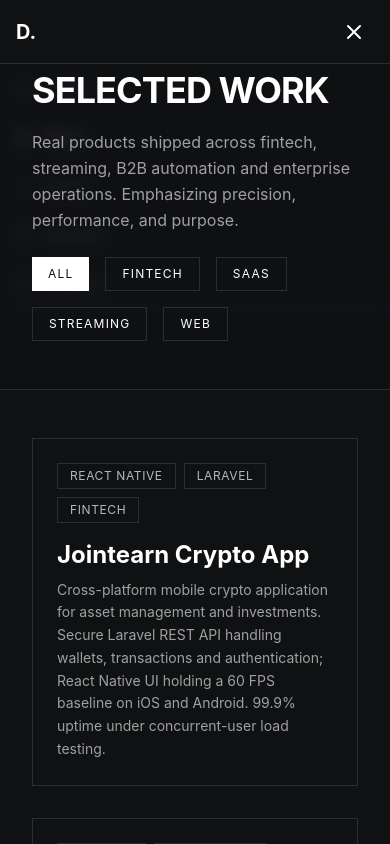
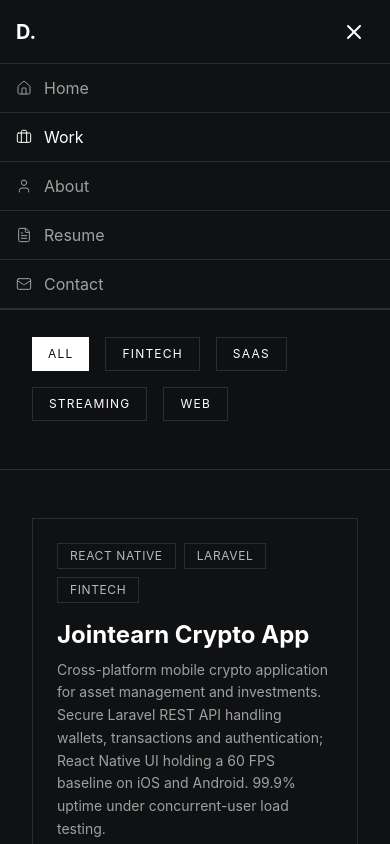
Before and after one commit to Davetechinnovation/Dandys-portfolio, a Next.js app in the folder portfolio/: page /work in a window 390 px wide. Both pictures are taken after a click on the button "Toggle menu". Shown: the top 844 px of the page. Built offline with nearby package versions, Linux system fonts and the light colour scheme.

Commit message:
fix(layout): adjust z-index and padding for mobile menu and work page
- Increase z-index of mobile menu for proper layering
- Add padding to main content on mobile for full-screen menu
- Adjust sticky position of work page header

```diff
--- a/portfolio/components/layout/Sidebar.tsx
+++ b/portfolio/components/layout/Sidebar.tsx
@@ -71,7 +71,7 @@
 
       {/* Mobile Menu */}
       {isOpen && (
-        <nav className="md:hidden fixed top-16 left-0 right-0 bg-background border-b border-border z-40">
+        <nav className="md:hidden fixed top-16 left-0 right-0 bg-background border-b border-border z-50">
           {navItems.map((item) => (
             <Link
               key={item.href}
--- a/portfolio/components/sections/WorkPageClient.tsx
+++ b/portfolio/components/sections/WorkPageClient.tsx
@@ -19,9 +19,9 @@
         );
 
   return (
-    <main className="md:ml-16">
+    <main className="pt-20 md:pt-0 md:ml-16">
       {/* Header */}
-      <div className="sticky top-0 md:static md:pt-8 bg-background/80 md:bg-transparent backdrop-blur md:backdrop-blur-none z-40 border-b md:border-b-0 border-border">
+      <div className="sticky top-16 md:static md:pt-8 bg-background/80 md:bg-transparent backdrop-blur md:backdrop-blur-none z-40 border-b md:border-b-0 border-border">
         <div className="max-w-7xl mx-auto px-8 md:px-16 py-6 md:py-0">
           <p className="text-xs uppercase tracking-widest text-muted-foreground mb-6">
             01 // PROJECT ARCHIVE
```
Also changed, not shown: 1 other file (tests, documents, lock files or other folders).
